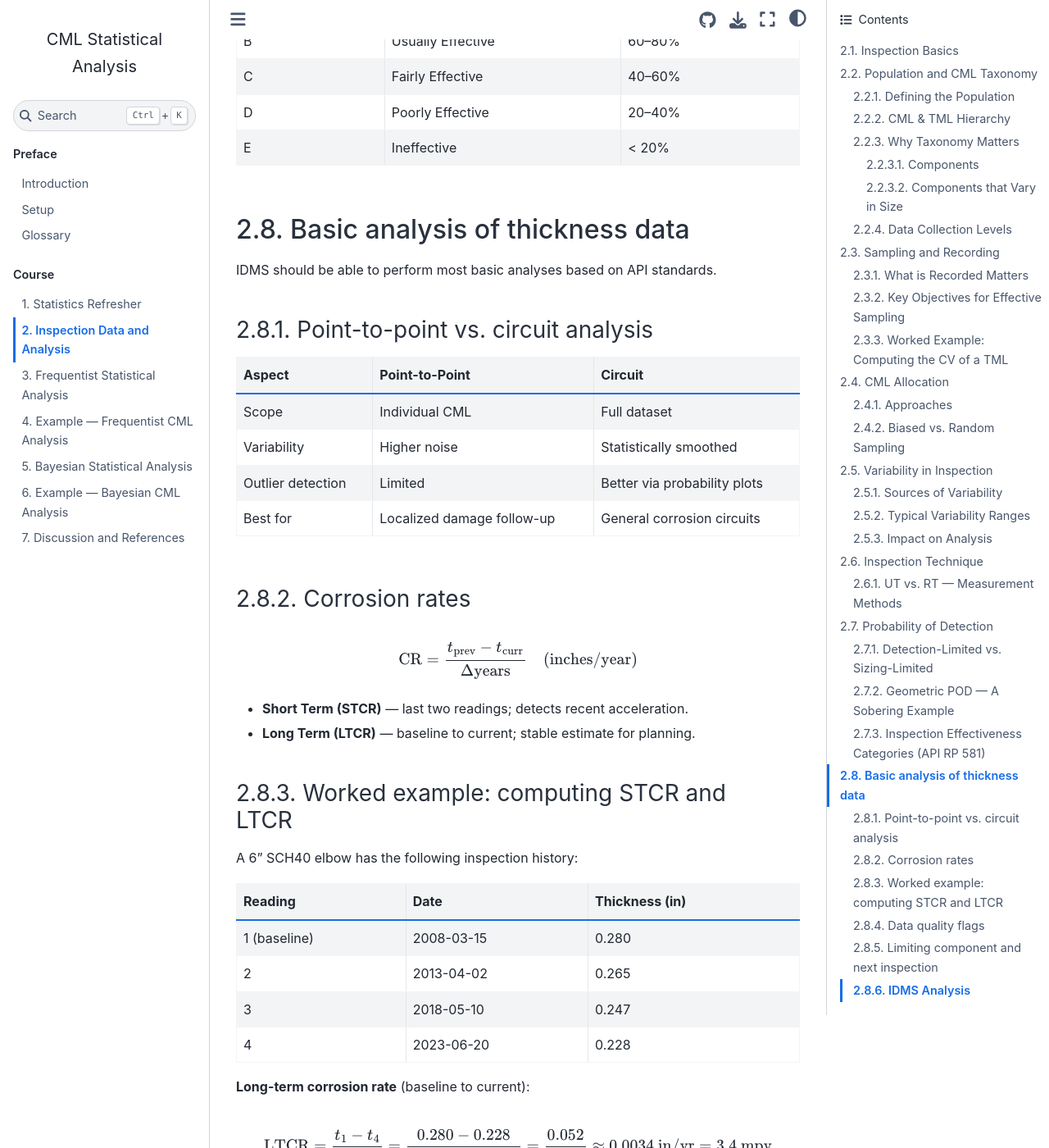
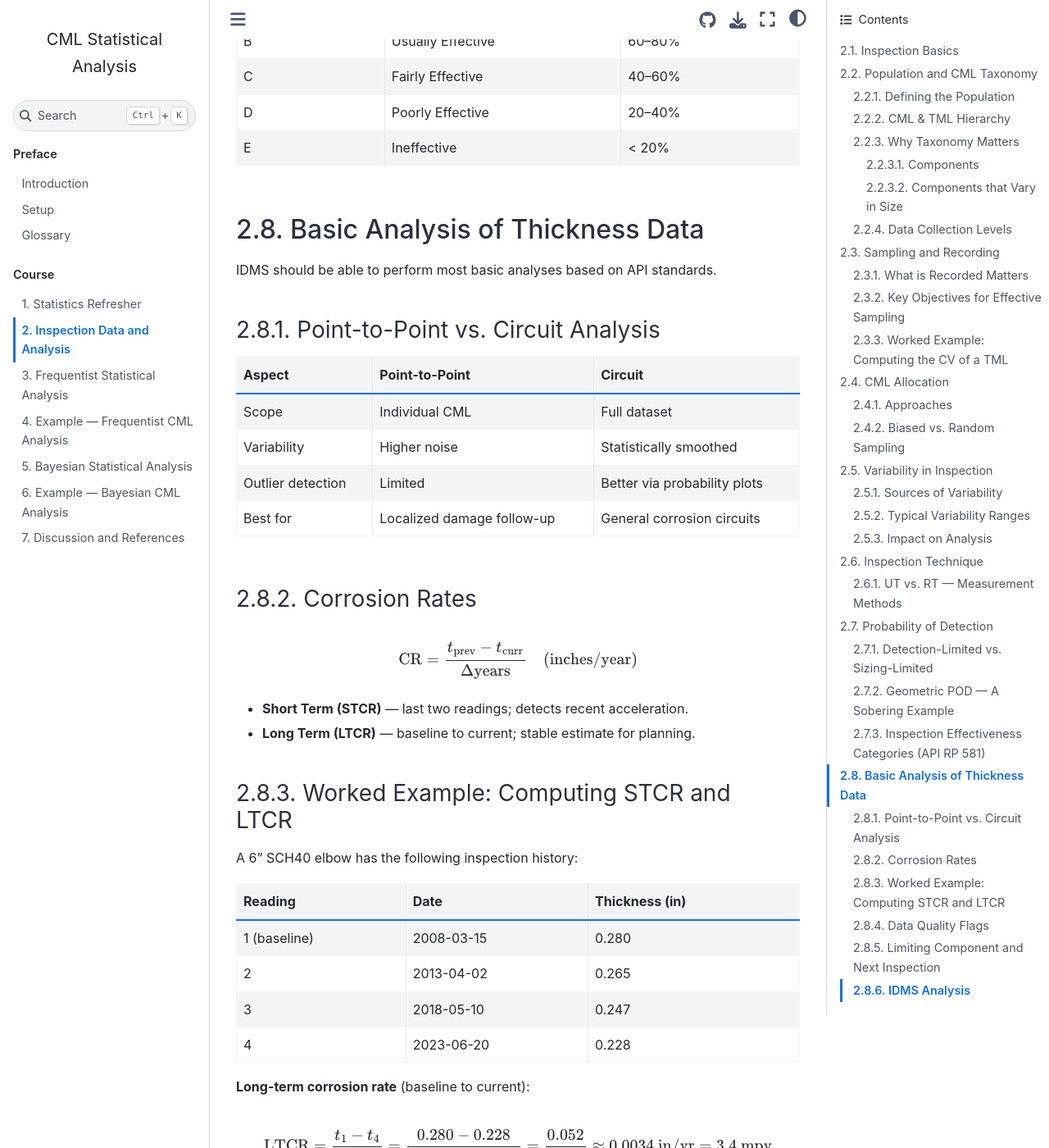
Before and after one commit to sgauspohl3/CML-Statistics, a Jupyter Book: the page built from chapters/02_inspection_data.md, in a window 1280 px wide and 1400 px high, scrolled down 10983 px. Shown: the whole window at 82% size. Built offline with Jupyter Book 1.0.4 settings and Sphinx 7.4.7 and the Sphinx Book theme 1.1.4, drawn with Linux system fonts in a browser that asks for light colours; some of the changed text lies outside the part shown.

````diff
--- a/chapters/02_inspection_data.md
+++ b/chapters/02_inspection_data.md
@@ -359,11 +359,11 @@ per single placement. Most of the surface is never sampled — this is what moti
 | D | Poorly Effective | 20–40% |
 | E | Ineffective | < 20% |
 
-## Basic analysis of thickness data
+## Basic Analysis of Thickness Data
 
 IDMS should be able to perform most basic analyses based on API standards.
 
-### Point-to-point vs. circuit analysis
+### Point-to-Point vs. Circuit Analysis
 
 | Aspect | Point-to-Point | Circuit |
 |--|--|--|
@@ -372,14 +372,14 @@ IDMS should be able to perform most basic analyses based on API standards.
 | Outlier detection | Limited | Better via probability plots |
 | Best for | Localized damage follow-up | General corrosion circuits |
 
-### Corrosion rates
+### Corrosion Rates
 
 $$\text{CR} = \frac{t_{\text{prev}} - t_{\text{curr}}}{\Delta \text{years}} \quad \text{(inches/year)}$$
 
 - **Short Term (STCR)** — last two readings; detects recent acceleration.
 - **Long Term (LTCR)** — baseline to current; stable estimate for planning.
 
-### Worked example: computing STCR and LTCR
+### Worked Example: Computing STCR and LTCR
 
 A 6" SCH40 elbow has the following inspection history:
 
@@ -434,7 +434,7 @@ print(f"STCR: {stcr*1000:.1f} mpy")
 print(f"STCR/LTCR: {stcr/ltcr:.0%}")
 ```
 
-### Data quality flags
+### Data Quality Flags
 
 - Average of test points within exam point > ±10% or ±0.030"
 - Current reading > 10% or > 0.020" from previous reading
@@ -442,7 +442,7 @@ print(f"STCR/LTCR: {stcr/ltcr:.0%}")
 - STCR / LTCR > 150% (N/A for rates < 5 mpy)
 - STCR > threshold (e.g., 15 mpy) — verify before acting
 
-### Limiting component and next inspection
+### Limiting Component and Next Inspection
 
 The **limiting component** is the CML with the shortest remaining life — it drives the interval for the whole circuit.
 
````
Also changed, not shown: chapters/00_intro_setup.md (+19 -19 lines), chapters/03a_frequentist_example.md (+2 -2 lines), chapters/04a_bayesian_example.md (+6 -5 lines).
